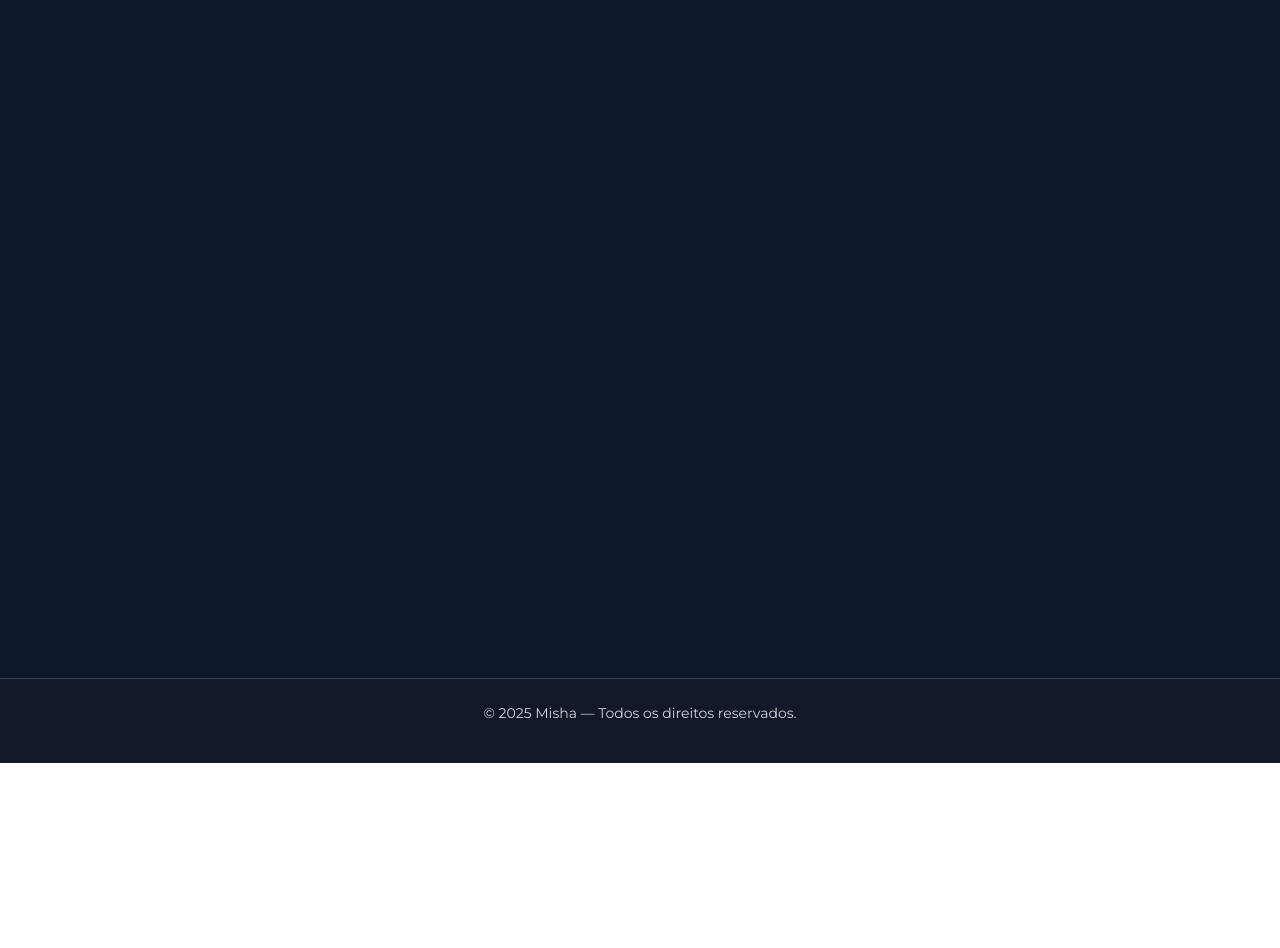
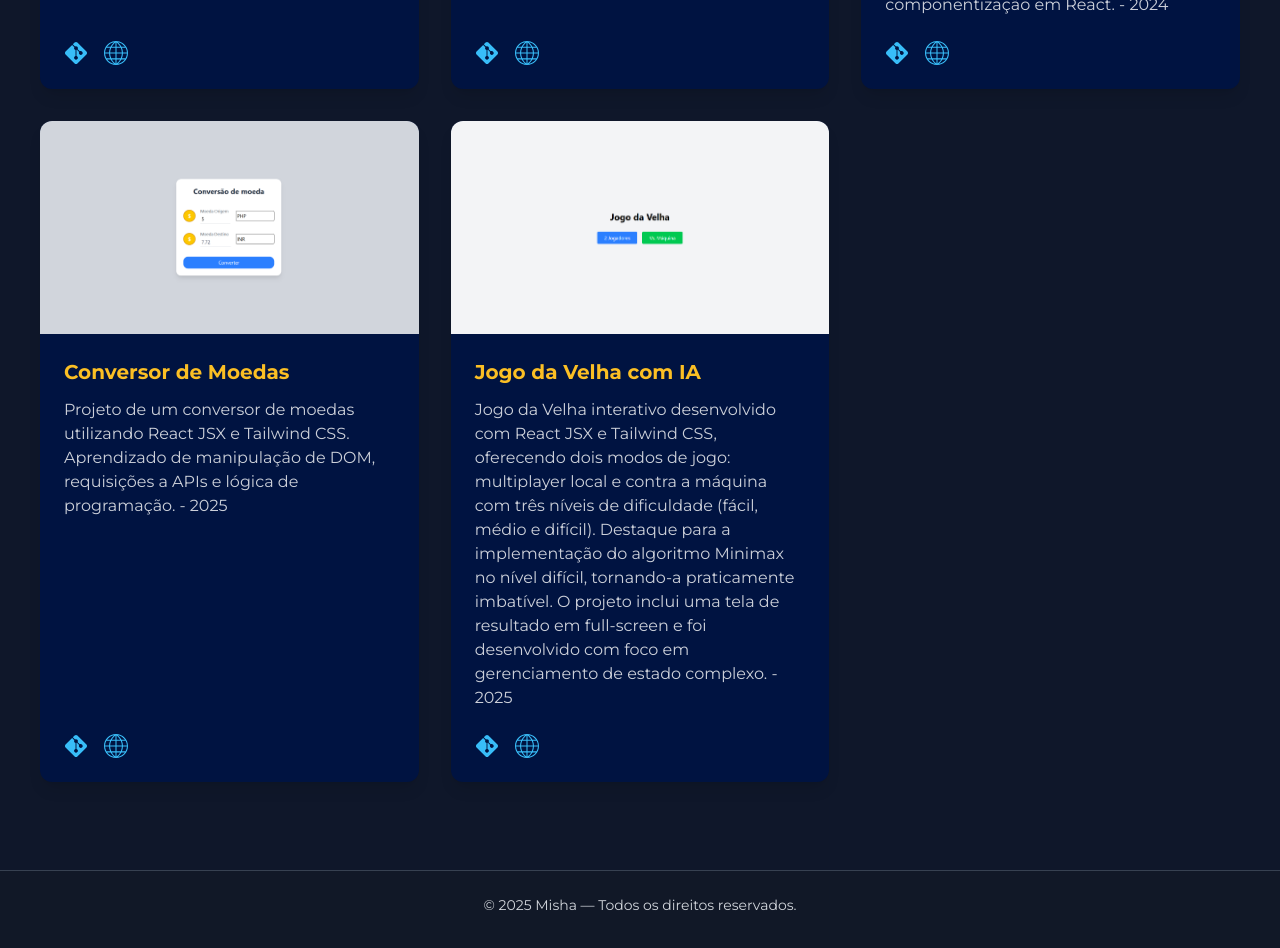
Before and after one commit to mimiisha/portfolio, a React (Vite) app: page /projetos in a window 1280 px wide. Shown: the part 580-1528 px from the top of the page. Before the commit the page ends 1343 px from the top, so only its background shows below. Built offline with nearby package versions, Linux system fonts and the light colour scheme.

Commit message:
add projeto

```diff
--- a/src/pages/Home.jsx
+++ b/src/pages/Home.jsx
@@ -40,15 +40,15 @@ const Home = () => {
                     </div>
                     <img
                         src={homeImage}
-                        alt="Misha"
-                        className="block md:hidden my-10 w-[400px] mx-auto animate-bounce-slow"
+                        alt="Ícone"
+                        className="block lg:hidden my-10 w-[400px] mx-auto animate-bounce-slow"
                     />
                 </div>
 
-                <div className="hidden md:block col-span-1  mr-8">
+                <div className="hidden lg:block col-span-1  mr-8">
                     <img
                         src={homeImage}
-                        alt="Minha Foto"
+                        alt="Ícone"
                         className="w-full h-full object-contain animate-bounce-slow"
                     />
                 </div>
--- a/src/pages/Portfolio.jsx
+++ b/src/pages/Portfolio.jsx
@@ -1,11 +1,25 @@
-import React from "react"
+import React, { useEffect } from "react"
+import AOS from "aos"
+import "aos/dist/aos.css"
 import ProjectCard from "../components/ProjectCard"
 import landingPage from "../imgs/landingPage.png"
 import conversormoedas from "../imgs/conversormoedas.png"
 import joguinhonsecreto from "../imgs/joguinhonsecreto.png"
 import calculadora from "../imgs/calculadora.png"
+import jogodavelha from "../imgs/jogodavelha.png"
 
 const Portfolio = () => {
+
+    useEffect(() => {
+        window.scrollTo(0, 0)
+        AOS.init({
+            duration: 800,
+            easing: 'ease-in-out-quad',
+            once: true,
+            offset: 120,
+        })
+    }, [])
+
     const projects = [
         {
             image: landingPage,
@@ -35,6 +49,13 @@ const Portfolio = () => {
             linkInternet: "https://meuconversordemoedas.vercel.app/",
             linkGitHub: "https://github.com/mimiisha/conversormoedas"
         },
+        {
+            image: jogodavelha,
+            title: "Jogo da Velha com IA",
+            description: "Jogo da Velha interativo desenvolvido com React JSX e Tailwind CSS, oferecendo dois modos de jogo: multiplayer local e contra a máquina com três níveis de dificuldade (fácil, médio e difícil). Destaque para a implementação do algoritmo Minimax no nível difícil, tornando-a praticamente imbatível. O projeto inclui uma tela de resultado em full-screen e foi desenvolvido com foco em gerenciamento de estado complexo. - 2025",
+            linkInternet: "https://joguinhodavelha.vercel.app/",
+            linkGitHub: "https://github.com/mimiisha/jogodavelha"
+        },
     ]
 
     return (
```
Also changed, not shown: src/imgs/jogodavelha.png (added).
